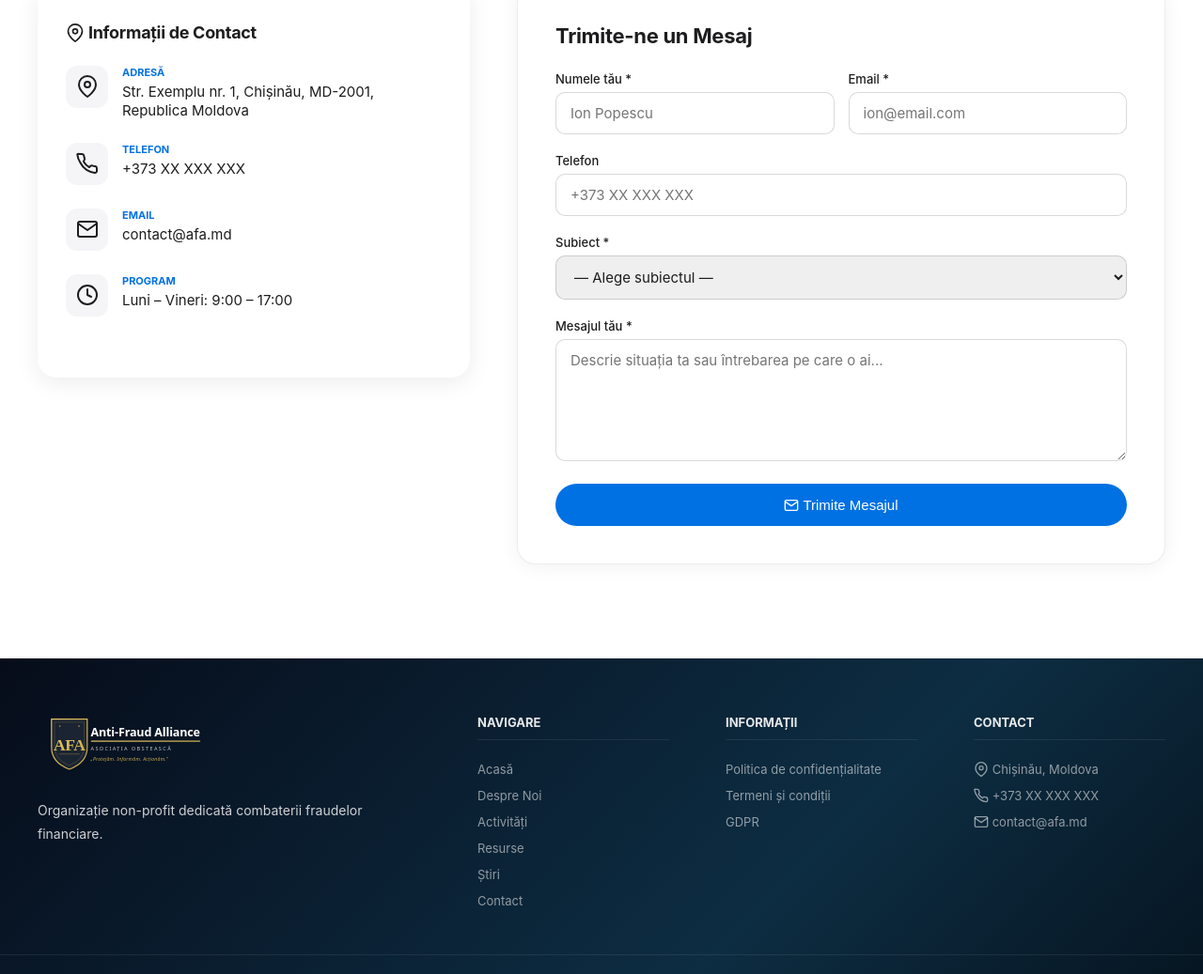
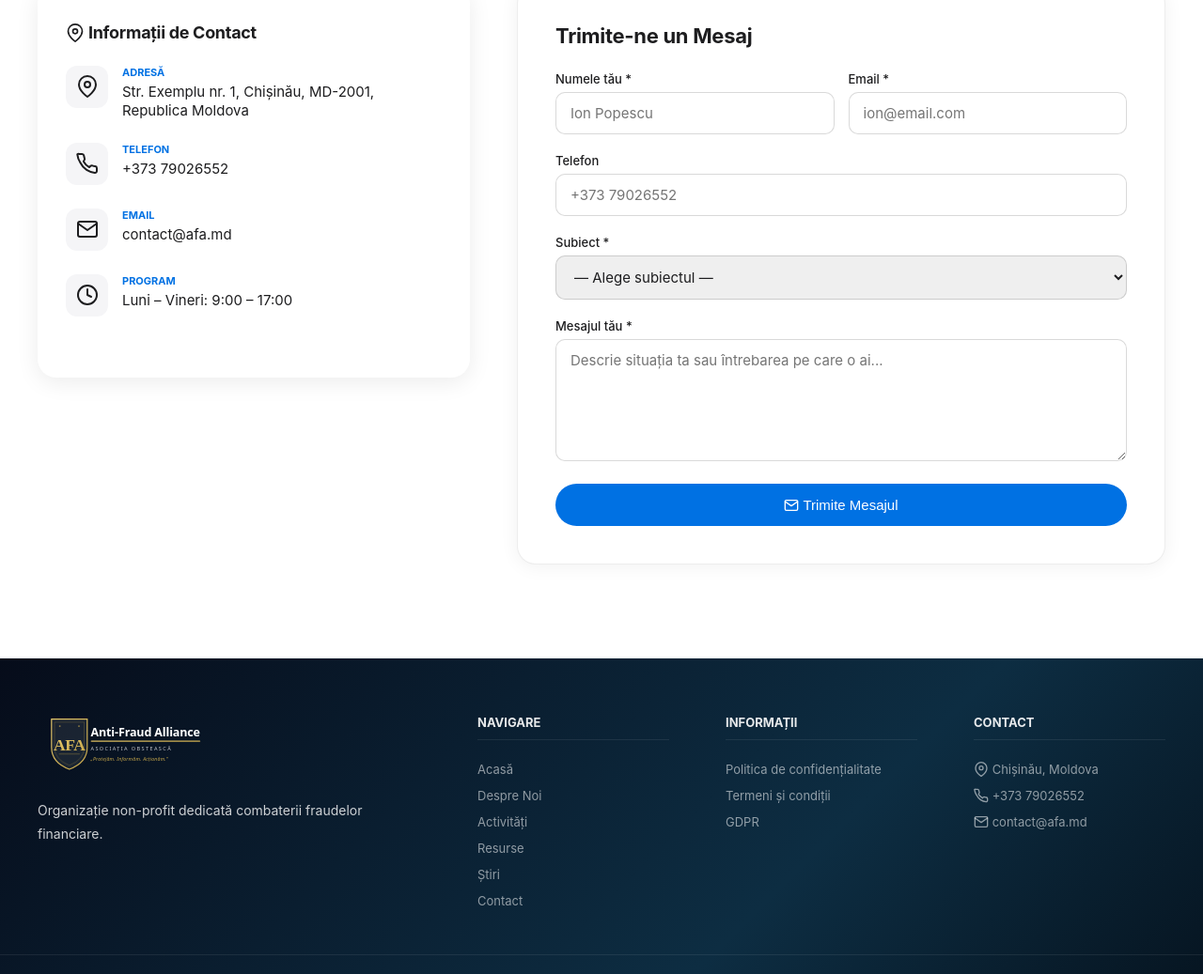
Before and after one commit to vitalievevdev-coder/afa-website, a website: page contact.html in a window 1280 px wide. Shown: the part 446-1483 px from the top of the page at 94% size. Drawn offline with Linux system fonts and the light colour scheme.

Commit message:
Adauga numarul de telefon +373 79026552 in toate paginile
Co-Authored-By: Claude Sonnet 4.6 <noreply@anthropic.com>

```diff
--- a/contact.html
+++ b/contact.html
@@ -185,7 +185,7 @@
             <div class="icon"><svg class="ico-txt" viewBox="0 0 24 24"><path d="M22 16.92v3a2 2 0 0 1-2.18 2 19.79 19.79 0 0 1-8.63-3.07A19.5 19.5 0 0 1 4.36 11a19.79 19.79 0 0 1-3.07-8.67A2 2 0 0 1 3.27 2h3a2 2 0 0 1 2 1.72 12.84 12.84 0 0 0 .7 2.81 2 2 0 0 1-.45 2.11L7.91 9.91a16 16 0 0 0 6.13 6.13l1.27-1.27a2 2 0 0 1 2.11-.45 12.84 12.84 0 0 0 2.81.7A2 2 0 0 1 22 16.92z"/></svg></div>
             <div class="text">
               <strong>Telefon</strong>
-              <span>+373 XX XXX XXX</span>
+              <span>+373 79026552</span>
             </div>
           </div>
           <div class="contact-item">
@@ -219,7 +219,7 @@
         </div>
         <div class="form-group">
           <label>Telefon</label>
-          <input type="tel" placeholder="+373 XX XXX XXX" />
+          <input type="tel" placeholder="+373 79026552" />
         </div>
         <div class="form-group">
           <label>Subiect *</label>
@@ -274,7 +274,7 @@
         <h4>Contact</h4>
         <ul>
           <li><a href="#"><svg class="ico-txt" viewBox="0 0 24 24"><path d="M21 10c0 7-9 13-9 13s-9-6-9-13a9 9 0 0 1 18 0z"/><circle cx="12" cy="10" r="3"/></svg> Chișinău, Moldova</a></li>
-          <li><a href="#"><svg class="ico-txt" viewBox="0 0 24 24"><path d="M22 16.92v3a2 2 0 0 1-2.18 2 19.79 19.79 0 0 1-8.63-3.07A19.5 19.5 0 0 1 4.36 11a19.79 19.79 0 0 1-3.07-8.67A2 2 0 0 1 3.27 2h3a2 2 0 0 1 2 1.72 12.84 12.84 0 0 0 .7 2.81 2 2 0 0 1-.45 2.11L7.91 9.91a16 16 0 0 0 6.13 6.13l1.27-1.27a2 2 0 0 1 2.11-.45 12.84 12.84 0 0 0 2.81.7A2 2 0 0 1 22 16.92z"/></svg> +373 XX XXX XXX</a></li>
+          <li><a href="#"><svg class="ico-txt" viewBox="0 0 24 24"><path d="M22 16.92v3a2 2 0 0 1-2.18 2 19.79 19.79 0 0 1-8.63-3.07A19.5 19.5 0 0 1 4.36 11a19.79 19.79 0 0 1-3.07-8.67A2 2 0 0 1 3.27 2h3a2 2 0 0 1 2 1.72 12.84 12.84 0 0 0 .7 2.81 2 2 0 0 1-.45 2.11L7.91 9.91a16 16 0 0 0 6.13 6.13l1.27-1.27a2 2 0 0 1 2.11-.45 12.84 12.84 0 0 0 2.81.7A2 2 0 0 1 22 16.92z"/></svg> +373 79026552</a></li>
           <li><a href="#"><svg class="ico-txt" viewBox="0 0 24 24"><path d="M4 4h16c1.1 0 2 .9 2 2v12c0 1.1-.9 2-2 2H4c-1.1 0-2-.9-2-2V6c0-1.1.9-2 2-2z"/><polyline points="22,6 12,13 2,6"/></svg> contact@afa.md</a></li>
         </ul>
       </div>
```
Also changed, not shown: activitati.html (+1 -1 lines), despre-noi.html (+1 -1 lines), index.html (+1 -1 lines), resurse.html (+1 -1 lines), stire.html (+1 -1 lines), stiri.html (+1 -1 lines).
